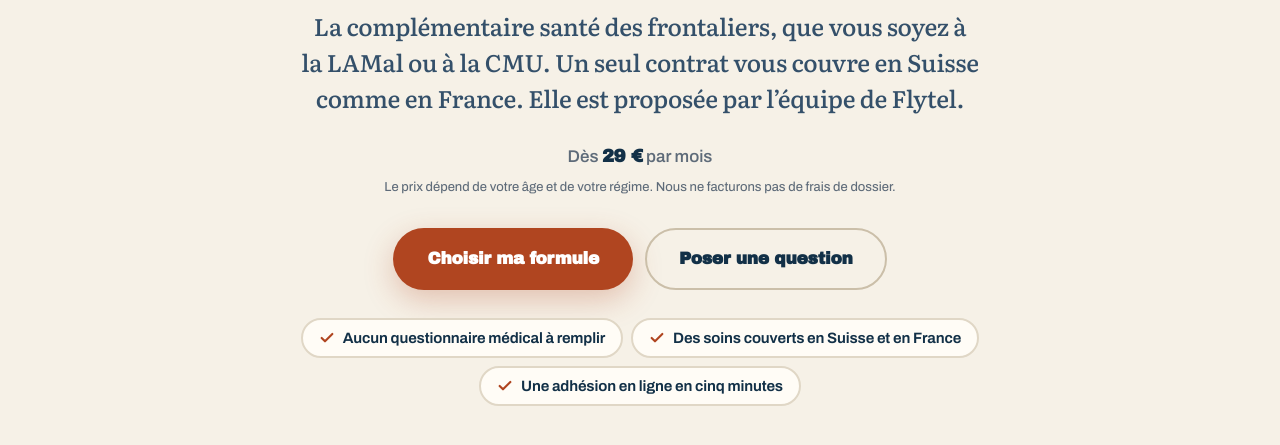
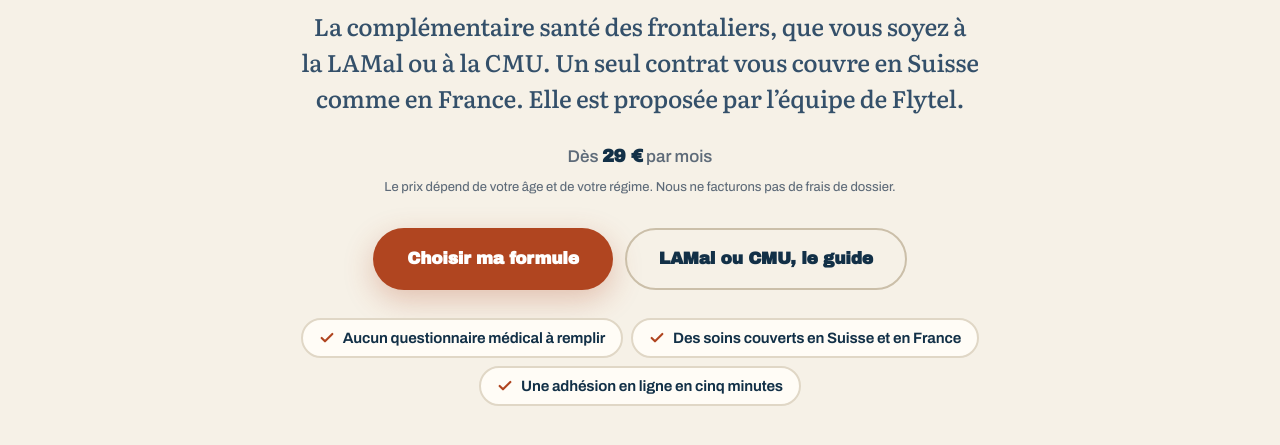
Before and after one commit to maixmeduret/alpicare-apercu, a plain HTML site: page index.html in a window 1280 px wide. Shown: the part 591-1036 px from the top of the page. Drawn offline with Linux system fonts and the light colour scheme.

Commit message:
Aperçu : le bouton de l'assistant renvoie au guide
L'assistant a besoin du serveur local, absent de cet aperçu statique.

Co-Authored-By: Claude Opus 5 <noreply@anthropic.com>

```diff
--- a/index.html
+++ b/index.html
@@ -66,7 +66,7 @@
       <p class="hero__prix pose" style="transition-delay:.16s">Dès <b data-des>29&nbsp;€</b> par mois<small>Le prix dépend de votre âge et de votre régime. Nous ne facturons pas de frais de dossier.</small></p>
       <div class="hero__cta pose" style="transition-delay:.2s">
         <a class="btn btn--terre" href="#formules">Choisir ma formule</a>
-        <button class="btn btn--contour" type="button" data-assistant-open>Poser une question</button>
+        <a class="btn btn--contour" href="guide-lamal-cmu.html">LAMal ou CMU, le guide</a>
       </div>
       <ul class="puces pose" style="transition-delay:.24s" aria-label="Ce qu’il faut savoir">
         <li><svg class="tick" width="16" height="16" viewBox="0 0 24 24" fill="none" stroke="currentColor" stroke-width="3.2" stroke-linecap="round" stroke-linejoin="round" aria-hidden="true"><path d="M20 6 9 17l-5-5"/></svg> Aucun questionnaire médical à remplir</li>
```
